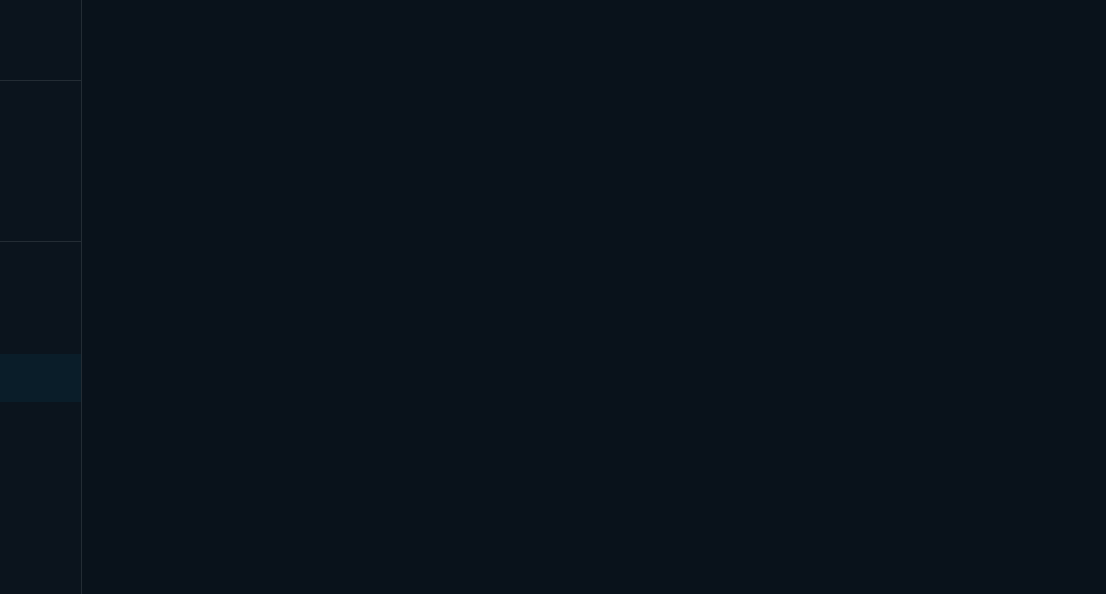
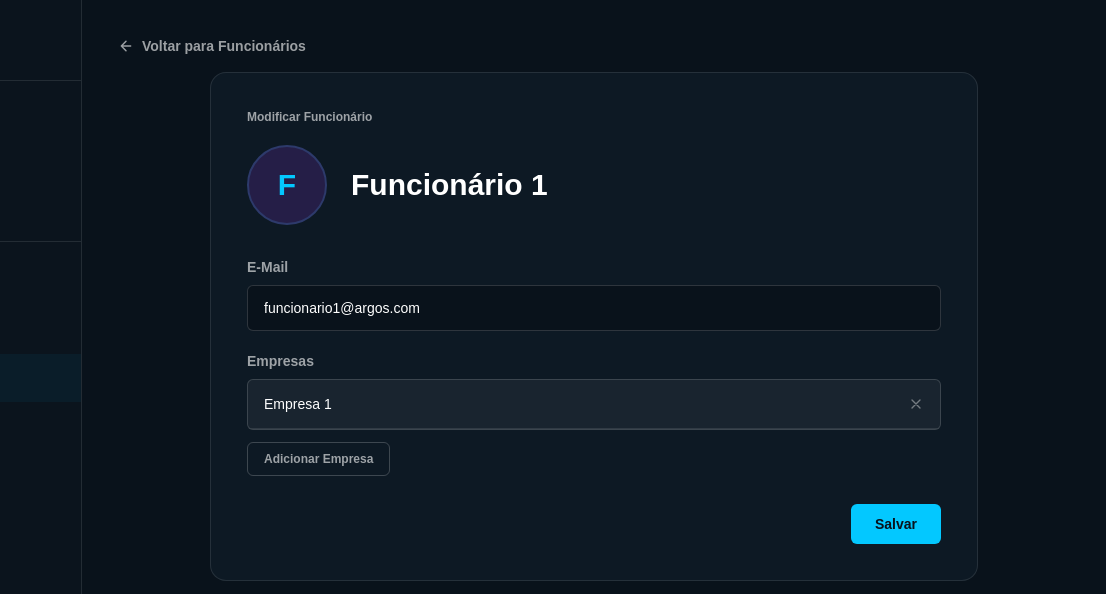
Before and after one commit to Grupo-9-Projeto/site-institucional, a website: page src/html/gerente/funcionarios/editarFuncionario.html in a window 1280 px wide. Shown: the top 594 px of the page, 174-1280 px from the left. Drawn offline with Linux system fonts and the light colour scheme; a web font is replaced by a local one.

Commit message:
feat: editarFuncionario.html front-end finalizado

```diff
--- a/src/html/gerente/funcionarios/editarFuncionario.html
+++ b/src/html/gerente/funcionarios/editarFuncionario.html
@@ -31,6 +31,61 @@
             <a href="#" class="block px-6 py-3.5 text-sm text-white/40 hover:text-white transition-element">Configurações</a>
             <a href="#" class="block px-6 py-3.5 text-sm text-white/40 hover:text-red-500 transition-element">Sair</a>
         </div>
+    </aside>
+    <main class="flex-1 h-full overflow-y-auto p-9">
+        <a href="./index.html" class="flex w-fit items-center gap-2 mb-4 text-sm font-bold text-white/60 hover:text-light-blue transition-element">
+            <svg class="size-4" viewBox="0 0 24 24" fill="none" stroke="currentColor" stroke-width="2.2" stroke-linecap="round" stroke-linejoin="round"><path d="M19 12H5M12 19l-7-7 7-7" /></svg>
+            Voltar para Funcionários
+        </a>
+        <section class="max-w-3xl mx-auto rounded-2xl border border-white/10 bg-[#0D1924] p-9">
+            <p class="text-xs font-bold text-white/60">Modificar Funcionário</p>
+            <div class="mt-5 flex items-center gap-6">
+                <div class="size-20 shrink-0 rounded-full grid place-items-center bg-main-purple border-2 border-[#2d3a6b] text-light-blue text-3xl font-bold">F</div>
+                <h1 class="text-3xl font-bold">Funcionário 1</h1>
+            </div>
+            <form class="mt-8 flex flex-col gap-5">
+                <div class="flex flex-col gap-2">
+                    <label for="email" class="text-sm font-bold text-white/60">E-Mail</label>
+                    <input id="email" name="email" type="email" value="funcionario1@argos.com" class="w-full rounded-md border border-white/15 bg-main-blue px-4 py-3 text-sm placeholder:text-white/40 focus:border-light-blue focus:outline-none transition-element">
+                </div>
+                <div class="flex flex-col gap-2">
+                    <span class="text-sm font-bold text-white/60">Empresas</span>
+                    <ul class="rounded-md border border-white/15 bg-white/5 overflow-hidden">
+                        <li class=" flex items-center justify-between px-4 py-3.5 text-sm border-b border-white/10">Empresa 1
+                            <button class="text-white/40 hover:text-red-400 cursor-pointer transition-element">
+                                <svg class="size-4" viewBox="0 0 24 24" fill="none" stroke="currentColor" stroke-width="2" stroke-linecap="round"><path d="M18 6L6 18M6 6l12 12" /></svg>
+                            </button>
+                        </li>
+                    </ul>
+                    <button type="button" onclick="abrirModal()" class="w-fit mt-1 px-4 py-2 rounded-md border border-white/20 text-xs font-bold text-white/60 hover:bg-white/10 hover:text-white cursor-pointer transition-element">Adicionar Empresa</button>
+                </div>
+                <div class="mt-2 flex items-center justify-end">
+                    <a href="index.html" class="px-6 py-2.5 rounded-md bg-light-blue text-main-blue text-sm font-bold hover:brightness-110 cursor-pointer transition-element">Salvar</a>
+                </div>
+            </form>
+        </section>
+    </main>
+    <div id="modal" class="hidden fixed inset-0 z-50 items-center justify-center bg-black/60 backdrop-blur-sm p-4">
+        <div class="w-full max-w-md rounded-2xl border border-white/10 bg-[#0D1924] p-8 shadow-2xl">
+            <div class="flex items-center justify-between">
+                <h2 class="text-xl font-bold">Adicionar Empresa</h2>
+                <button type="button" class="text-white/60 hover:text-white text-2xl leading-none transition-element cursor-pointer" onclick="fecharModal()">&times;</button>
+            </div>
+            <div class="mt-6 flex flex-col gap-2">
+                <label for="empresa" class="text-sm font-bold text-white/60">Empresa</label>
+                <select id="empresa" class="w-full rounded-md border border-white/15 bg-main-blue px-4 py-3 text-sm focus:border-light-blue focus:outline-none transition-element cursor-pointer scheme-dark">
+                    <option value="" selected disabled>Selecione uma empresa</option>
+                    <option>Empresa 1</option>
+                    <option>Empresa 2</option>
+                    <option>Empresa 3</option>
+                </select>
+            </div>
+            <div class="mt-6 flex justify-end gap-3">
+                <button type="button" onclick="fecharModal()" class="px-5 py-2.5 rounded-md border border-white/20 text-sm font-bold hover:bg-white/10 transition-element cursor-pointer">Cancelar</button>
+                <button type="button" onclick="fecharModal()" class="px-6 py-2.5 rounded-md bg-light-blue text-main-blue text-sm font-bold hover:brightness-110 transition-element cursor-pointer">Adicionar</button>
+            </div>
+        </div>
     </div>
 </body>
+<script src="script.js"></script>
 </html>
```
Also changed, not shown: src/html/gerente/empresas/equipamentos/editarEquipamento.html (+1 -1 lines), src/html/gerente/empresas/equipamentos/novoEquipamento.html (+1 -1 lines), src/html/gerente/empresas/equipamentos/verEquipamento.html (+1 -1 lines), src/html/gerente/empresas/index.html (+1 -1 lines), src/html/gerente/empresas/informacoesEmpresa.html (+1 -1 lines), src/html/gerente/funcionarios/index.html (+2 -2 lines), src/output.css.
